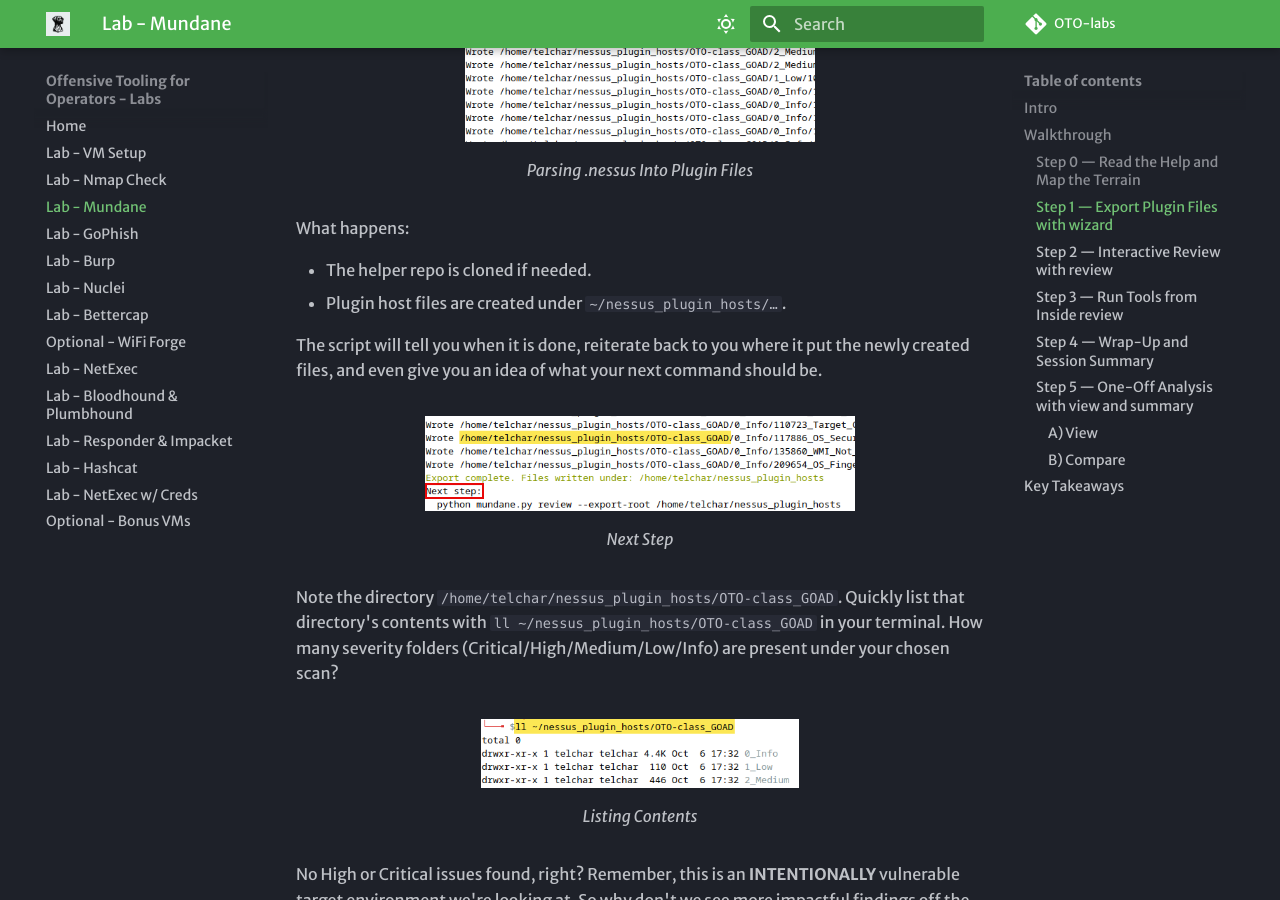
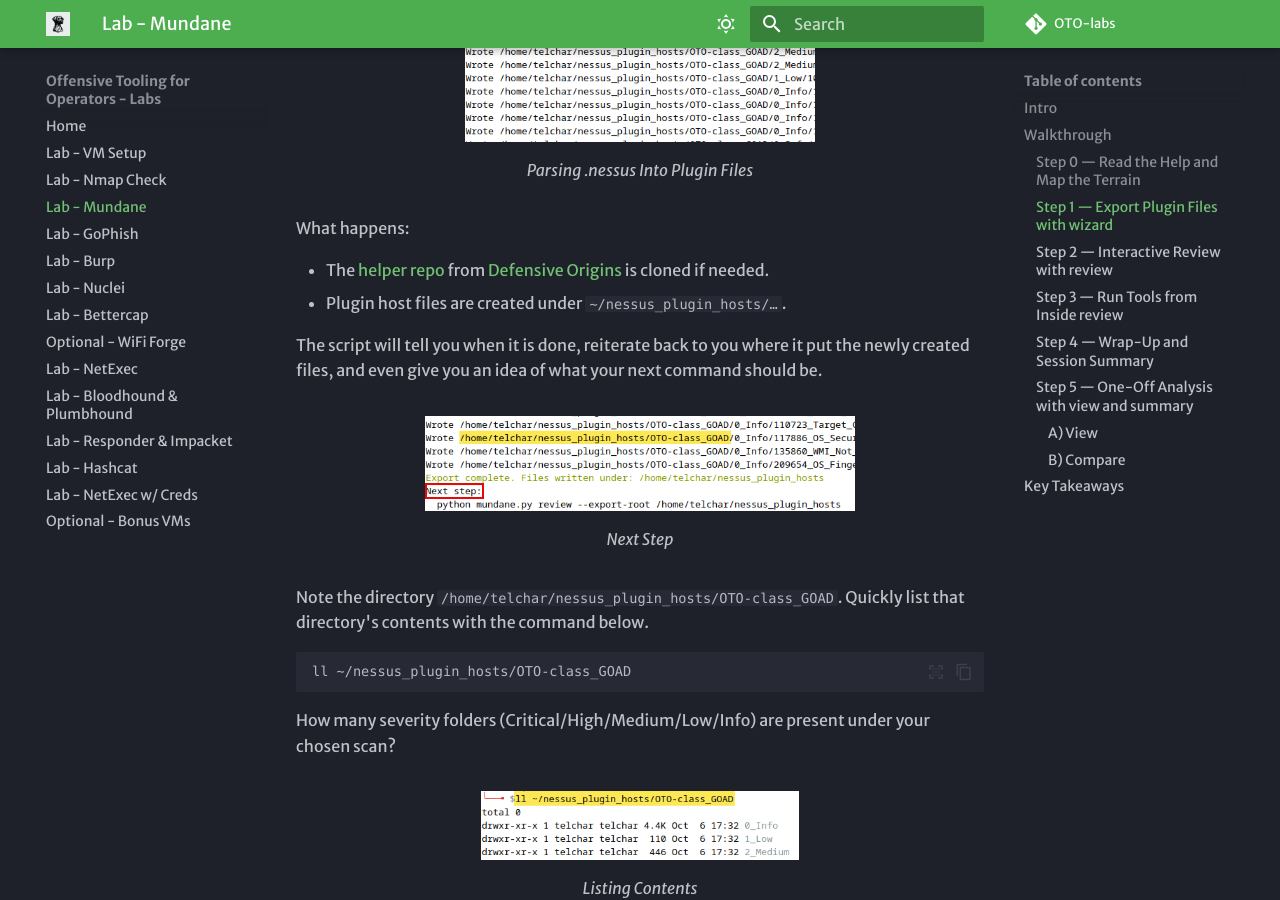
Before and after one commit to ridgebackinfosec/OTO-labs, an MkDocs documentation site: the page built from docs/labs/mundane/index.md, in a window 1280 px wide and 900 px high, scrolled down 2206 px. Built offline with MkDocs 1.6.1 and Material for MkDocs 9.7.7, drawn with Linux system fonts in a browser that asks for light colours; some web fonts are replaced; comment, search, counter and statistics services are not loaded; some of the changed text lies outside the part shown.

Commit message:
verbiage fixes for mundane lab

````diff
--- a/docs/labs/mundane/index.md
+++ b/docs/labs/mundane/index.md
@@ -64,7 +64,7 @@
 
 What happens:
 
-* The helper repo is cloned if needed.
+* The [helper repo](https://github.com/DefensiveOrigins/NessusPluginHosts) from [Defensive Origins](https://defensiveorigins.com/) is cloned if needed.
 * Plugin host files are created under `~/nessus_plugin_hosts/…`.
 <!-- * Because `--review` is set, the interactive reviewer launches automatically when export finishes. -->
 
@@ -75,7 +75,13 @@
 Next Step
 ///
 
-Note the directory `/home/telchar/nessus_plugin_hosts/OTO-class_GOAD`. Quickly list that directory's contents with `ll ~/nessus_plugin_hosts/OTO-class_GOAD` in your terminal. How many severity folders (Critical/High/Medium/Low/Info) are present under your chosen scan?
+Note the directory `/home/telchar/nessus_plugin_hosts/OTO-class_GOAD`. Quickly list that directory's contents with the command below.
+
+```bash
+ll ~/nessus_plugin_hosts/OTO-class_GOAD
+```
+
+How many severity folders (Critical/High/Medium/Low/Info) are present under your chosen scan?
 
 ![Listing Contents](img/directory_listing.png){ width="70%" }
 ///caption
````
Also changed, not shown: other parts of docs/labs/mundane/index.md (+2 -2 lines).
